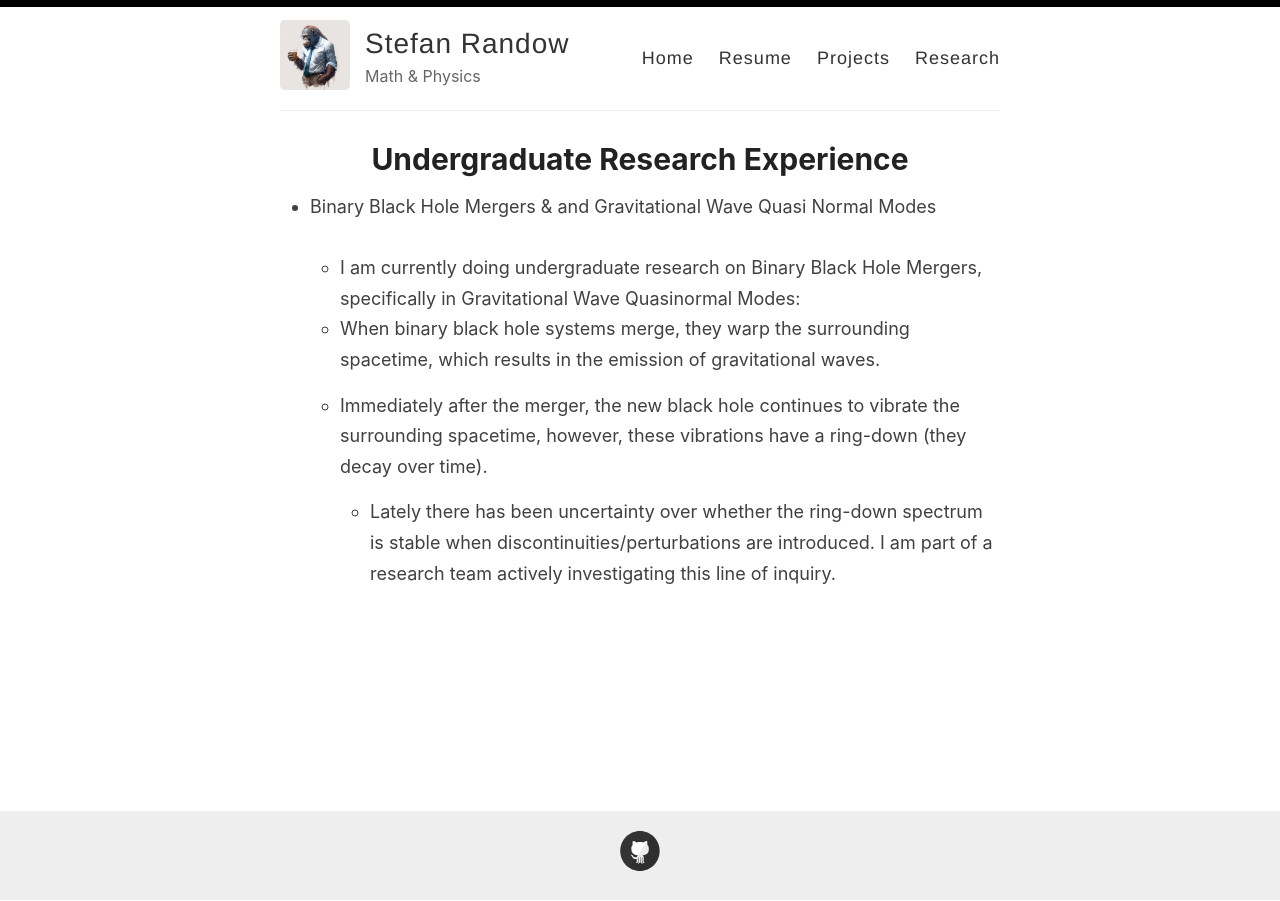
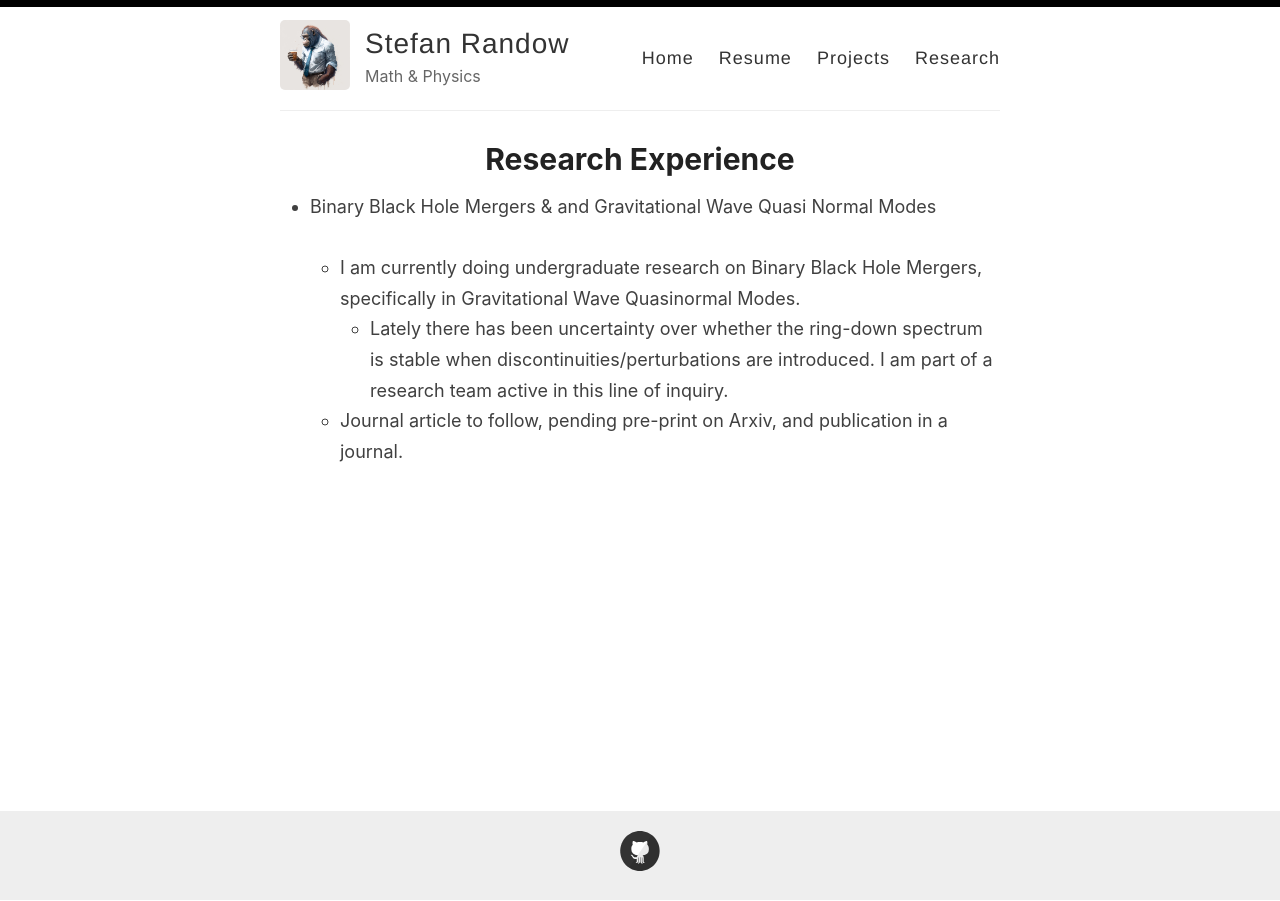
Before and after one commit to StefanRandow/StefanRandow.github.io, a Jekyll site: the page built from _pages/research.md, in a window 1280 px wide. Built offline with Jekyll 4.4.1, drawn with Linux system fonts in a browser that asks for light colours; nearby versions of some CDN libraries.

Commit message:
Update research.md

```diff
--- a/_pages/research.md
+++ b/_pages/research.md
@@ -1,13 +1,11 @@
 ---
 layout: page
-title: Undergraduate Research Experience
+title: Research Experience
 permalink: /research/
 ---
 
 - Binary Black Hole Mergers & and Gravitational Wave Quasi Normal Modes
 <br>
-	- I am currently doing undergraduate research on Binary Black Hole Mergers, specifically in Gravitational Wave Quasinormal Modes:
-	- When binary black hole systems merge, they warp the surrounding spacetime, which results in the emission of gravitational waves.
-	- Immediately after the merger, the new black hole continues to vibrate the surrounding spacetime, however, these vibrations have a ring-down (they decay over time).
-
-  	- Lately there has been uncertainty over whether the ring-down spectrum is stable when discontinuities/perturbations are introduced. I am part of a research team actively investigating this line of inquiry.
+	- I am currently doing undergraduate research on Binary Black Hole Mergers, specifically in Gravitational Wave Quasinormal Modes.
+  	- Lately there has been uncertainty over whether the ring-down spectrum is stable when discontinuities/perturbations are introduced. I am part of a research team active in this line of inquiry.
+	- Journal article to follow, pending pre-print on Arxiv, and publication in a journal.
```
